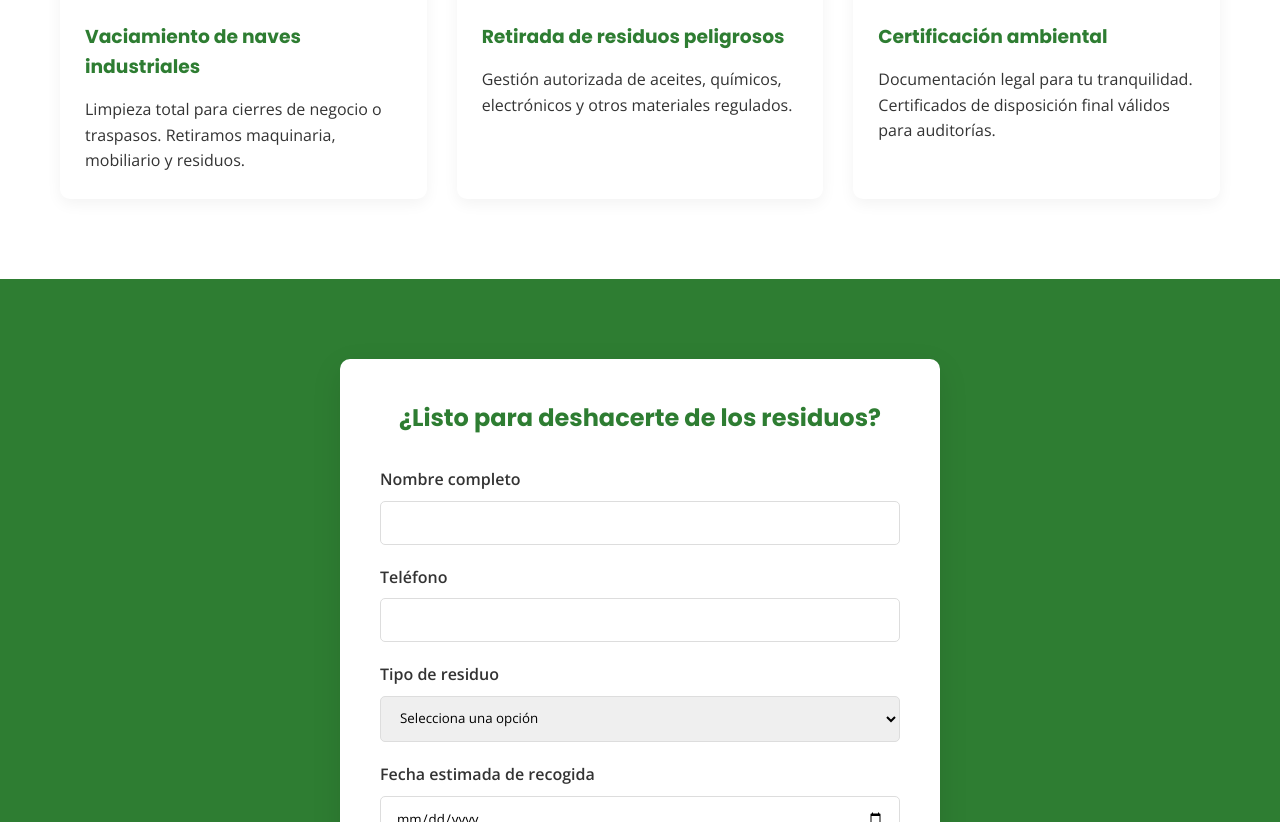
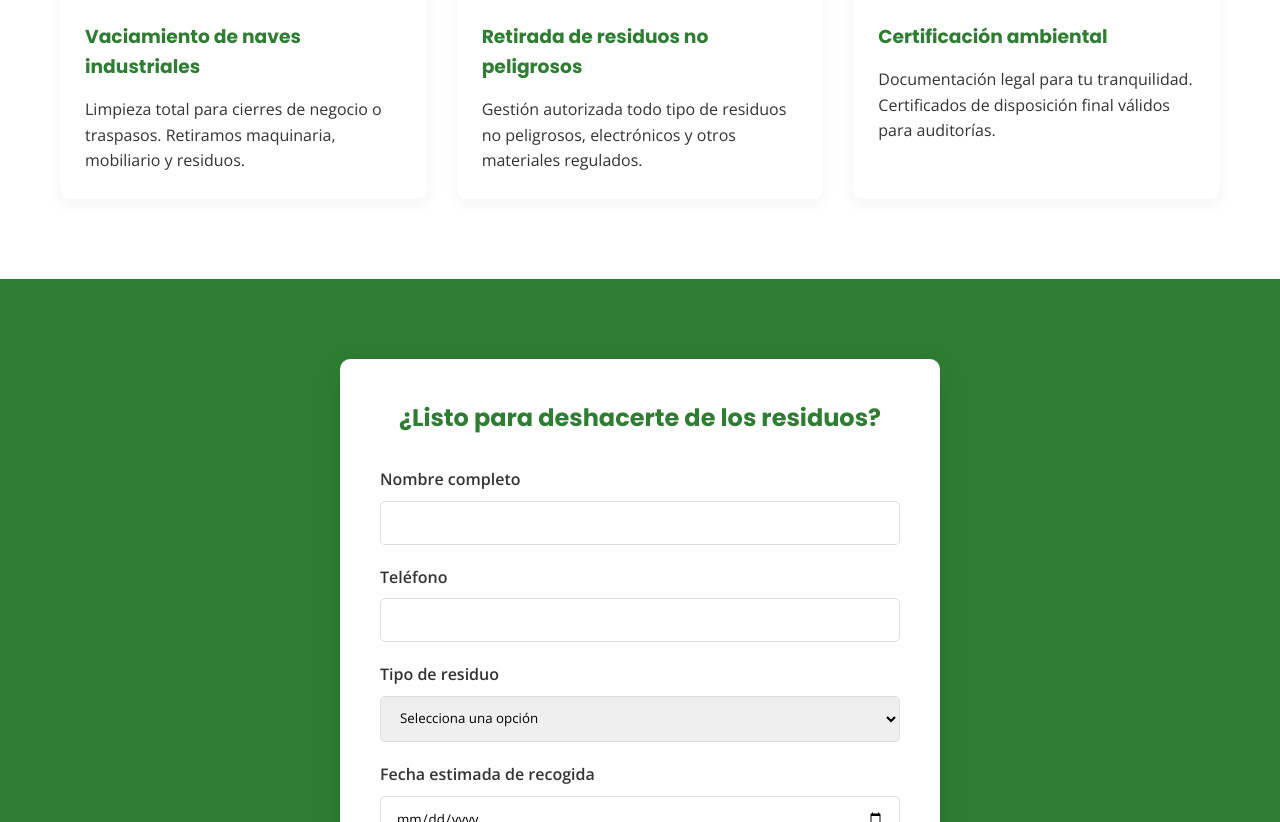
Before and after one commit to adsantanar/GATRIC, a plain HTML site: page index.html in a window 1280 px wide. Shown: the part 1741-2563 px from the top of the page. Drawn offline with nearby package versions, Linux system fonts and the light colour scheme.

Commit message:
Update index.html

```diff
--- a/index.html
+++ b/index.html
@@ -489,8 +489,8 @@
                 <div class="service-card">
                     <div class="service-img" style="background-image: url('https://images.unsplash.com/photo-1605000797499-95a51c5269ae?ixlib=rb-1.2.1&auto=format&fit=crop&w=1350&q=80');"></div>
                     <div class="service-content">
-                        <h3>Retirada de residuos peligrosos</h3>
-                        <p>Gestión autorizada de aceites, químicos, electrónicos y otros materiales regulados.</p>
+                        <h3>Retirada de residuos no peligrosos</h3>
+                        <p>Gestión autorizada todo tipo de residuos no peligrosos, electrónicos y otros materiales regulados.</p>
                     </div>
                 </div>
                 <div class="service-card">
```
